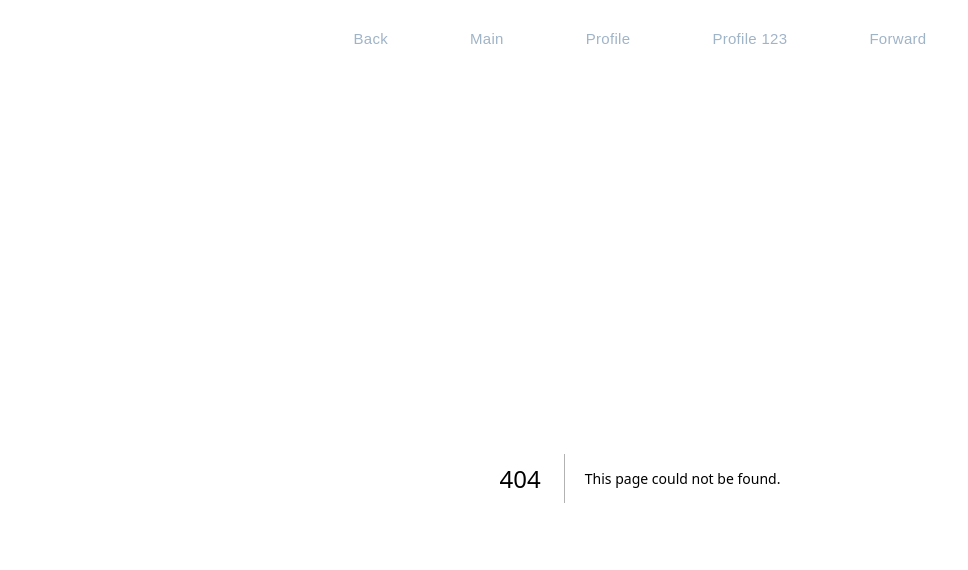
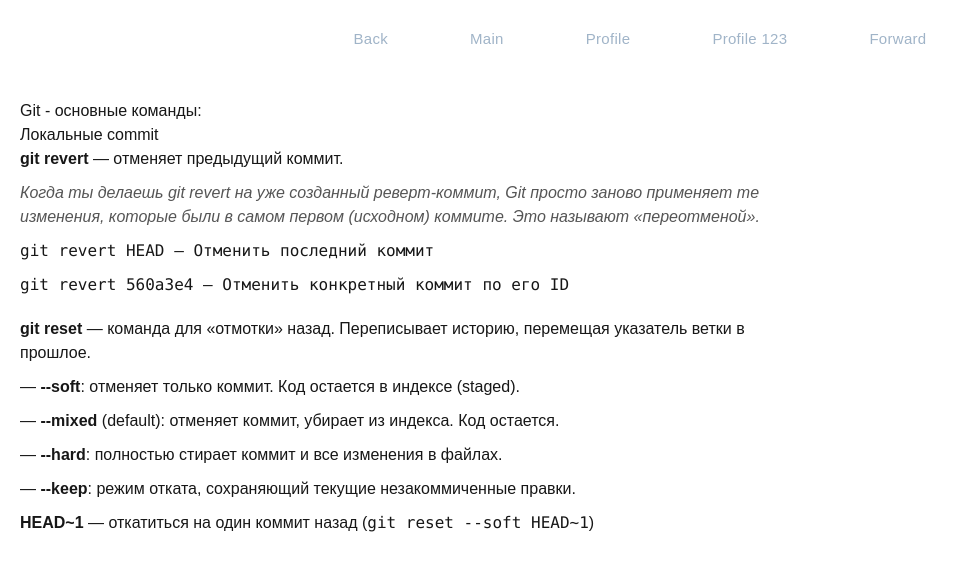
Before and after one commit to tymanskaya/next, a Next.js app: page /ddd in a window 1280 px wide. Before the commit this address had no page. Shown: the top 570 px of the page, without its empty margins (0-968 px from the left). Built offline with nearby package versions, Linux system fonts and the light colour scheme.

Commit message:
конспект

```diff
--- a/app/ddd/ddd.tsx
+++ /dev/null
@@ -1,10 +0,0 @@
-
-export const Ddd = () => {
-    return (
-        <div>
-<h1>Git - основные команды: </h1>
-            <h2> локальные commit</h2>
-            <span></span>
-        </div>
-    );
-};
--- /dev/null
+++ b/app/ddd/page.tsx
@@ -0,0 +1,33 @@
+export default function Page() {
+    return (
+        <div style={{ padding: '20px', maxWidth: '800px', lineHeight: '1.5' }}>
+            <h1>Git - основные команды:</h1>
+
+            <section>
+                <h2>Локальные commit</h2>
+                <div style={{ display: 'flex', flexDirection: 'column', gap: '10px' }}>
+                    <p><b>git revert</b> — отменяет предыдущий коммит.</p>
+                    <p style={{ color: '#555', fontStyle: 'italic' }}>
+                        Когда ты делаешь git revert на уже созданный реверт-коммит, Git просто заново применяет
+                        те изменения, которые были в самом первом (исходном) коммите. Это называют «переотменой».
+                    </p>
+                    <code>git revert HEAD — Отменить последний коммит</code>
+                    <code>git revert 560a3e4 — Отменить конкретный коммит по его ID</code>
+                </div>
+            </section>
+
+            <section style={{ marginTop: '20px' }}>
+                <div style={{ display: 'flex', flexDirection: 'column', gap: '10px' }}>
+                    <p>
+                        <b>git reset</b> — команда для «отмотки» назад. Переписывает историю, перемещая указатель ветки в прошлое.
+                    </p>
+                    <p>— <b>--soft</b>: отменяет только коммит. Код остается в индексе (staged).</p>
+                    <p>— <b>--mixed</b> (default): отменяет коммит, убирает из индекса. Код остается.</p>
+                    <p>— <b>--hard</b>: полностью стирает коммит и все изменения в файлах.</p>
+                    <p>— <b>--keep</b>: режим отката, сохраняющий текущие незакоммиченные правки.</p>
+                    <p><b>HEAD~1</b> — откатиться на один коммит назад (<code>git reset --soft HEAD~1</code>)</p>
+                </div>
+            </section>
+        </div>
+    );
+}
```
